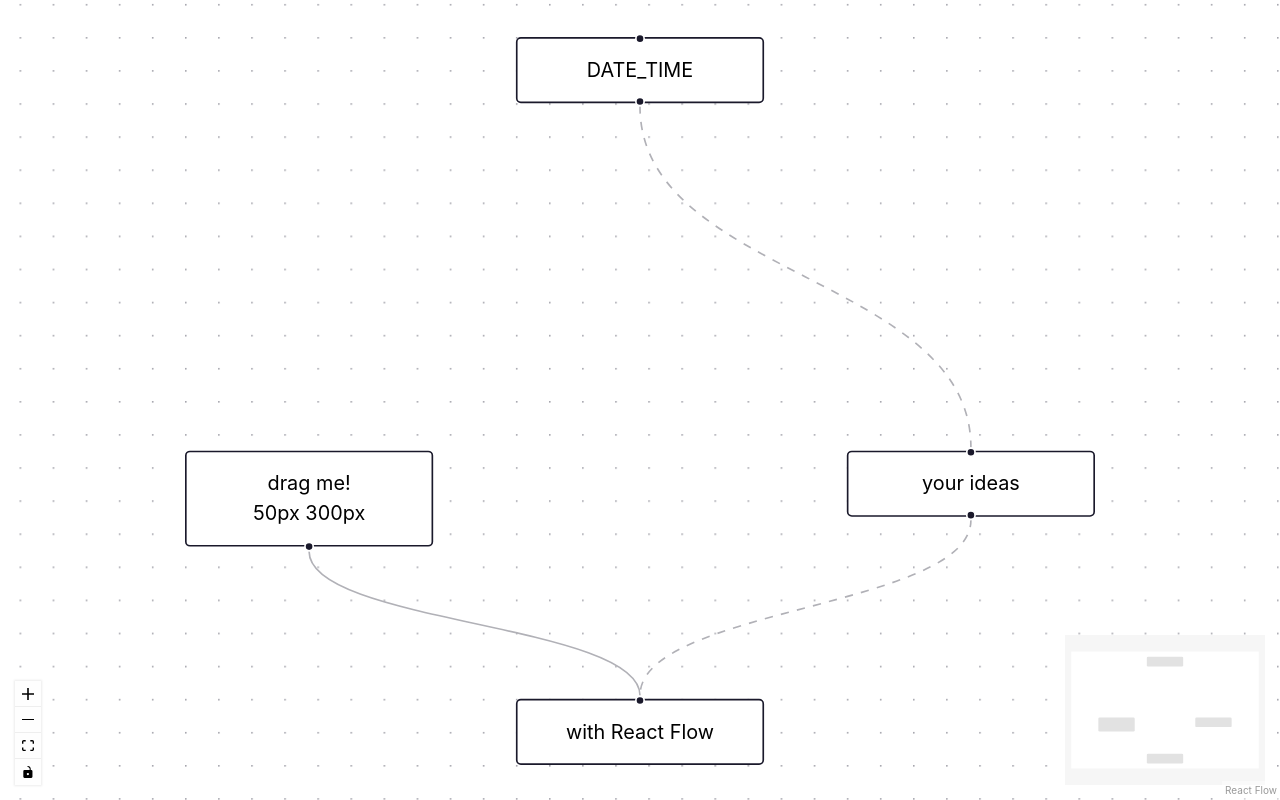
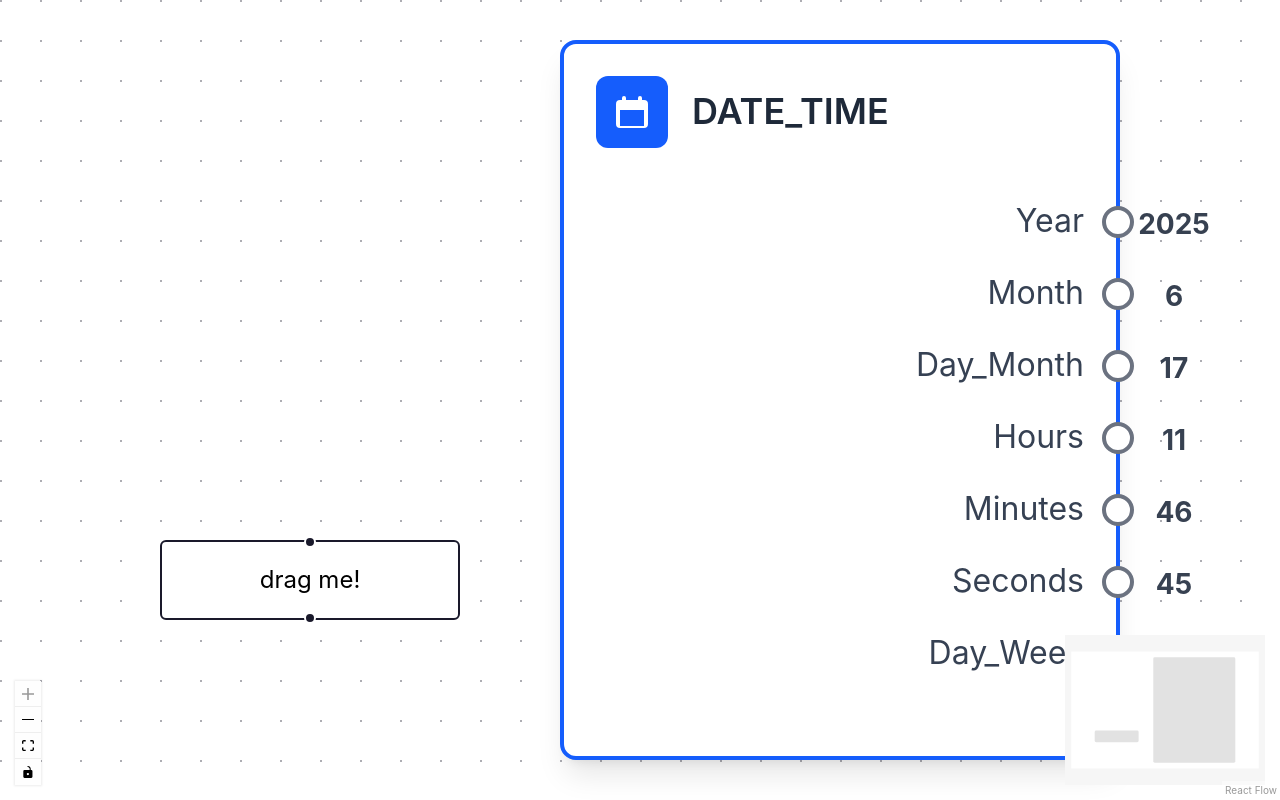
Before and after one commit to BossBGG/reactflow, a React (Vite) app: page / in a window 1280 px wide. Built offline with nearby package versions, Linux system fonts and the light colour scheme; the HTML template or start-up script is replaced by a standard one.

Commit message:
update2 commit

```diff
--- a/src/nodes/DateTimeNode.tsx
+++ b/src/nodes/DateTimeNode.tsx
@@ -1,19 +1,39 @@
-import React, { memo } from 'react';
-import { Handle, Position } from '@xyflow/react';
-import { type DateTimeNode } from "./";
+import React, { memo } from "react";
+import { Handle, Position, type NodeProps } from "@xyflow/react";
+
+// กำหนด type ภายในไฟล์
+interface DateTimeNodeData {
+  label: string;
+  value: {
+    Year: number;
+    Month: number;
+    Day_Month: number;
+    Hours: number;
+    Minutes: number;
+    Seconds: number;
+    Day_Week: number;
+  };
+}
 
 const DEFAULT_HANDLE_STYLE = {
-  width: 8,
-  height: 8,
-  right: -4,
-  background: '#6B7280',
-  border: '2px solid #fff',
+  width: 16,
+  height: 16,
+  right: -1,
+  background: "#ffffff",
+  border: "2px solid #6B7280",
+  borderRadius: "50%",
+  display: "flex",
+  alignItems: "center",
+  justifyContent: "center",
+  fontSize: "14px",
+  fontWeight: "bold",
+  color: "#374151",
+  zIndex: 10,
 };
 
-export default memo(({ data, isConnectable }: { data: DateTimeNode['data'], isConnectable?: boolean }) => {
+export default memo(({ data, isConnectable }: NodeProps<DateTimeNodeData>) => {
   return (
-    <>
-      <div className="bg-white border-2 border-blue-600 rounded-lg p-4 shadow-lg min-w-[280px]">
+    <div className="h-[360px] bg-white border-2 border-blue-600 rounded-lg p-4 shadow-lg min-w-[280px] relative">
       {/* Header with calendar icon */}
       <div className="flex items-center gap-3 mb-4">
         <div className="bg-blue-600 p-2 rounded-md">
@@ -22,117 +42,64 @@ export default memo(({ data, isConnectable }: { data: DateTimeNode['data'], isCo
             fill="currentColor"
             viewBox="0 0 20 20"
           >
-              <path d="M6 2a1 1 0 00-1 1v1H4a2 2 0 00-2 2v10a2 2 0 002 2h12a2 2 0 002-2V6a2 2 0 00-2-2h-1V3a1 1 0 10-2 0v1H7V3a1 1 0 00-1-1zM4 9h12v8H4V9z"/>
+            <path d="M6 2a1 1 0 00-1 1v1H4a2 2 0 00-2 2v10a2 2 0 002 2h12a2 2 0 002-2V6a2 2 0 00-2-2h-1V3a1 1 0 10-2 0v1H7V3a1 1 0 00-1-1zM4 9h12v8H4V9z" />
           </svg>
         </div>
         <h3 className="font-semibold text-lg text-gray-800">DATE_TIME</h3>
       </div>
 
-        {/* Data fields container */}
-        <div className="space-y-3">
+      <div className="flex flex-col mt-6 items-end gap-y-3 ">
         {/* Year */}
-          <div className="flex items-center h-6">
+        <div className="flex items-center h-6 ">
           <span className="text-gray-700 flex-1">Year</span>
-            <div className="flex items-center gap-3 pr-4">
-              <div className="w-3 h-3 bg-gray-300 rounded-full"></div>
-              <span className="font-medium text-right min-w-[40px]">{data.value.Year}</span>
-            </div>
         </div>
 
         {/* Month - with blue highlight */}
         <div className="flex items-center h-6">
           <span className="text-gray-700 flex-1">Month</span>
-            <div className="flex items-center gap-3 pr-4">
-              <div className="w-3 h-3 bg-blue-400 rounded-full"></div>
-              <span className="font-medium text-right min-w-[40px] text-blue-600">{data.value.Month}</span>
-            </div>
         </div>
 
         {/* Day_Month */}
         <div className="flex items-center h-6">
           <span className="text-gray-700 flex-1">Day_Month</span>
-            <div className="flex items-center gap-3 pr-4">
-              <div className="w-3 h-3 bg-gray-300 rounded-full"></div>
-              <span className="font-medium text-right min-w-[40px]">{data.value.Day_Month}</span>
-            </div>
         </div>
 
         {/* Hours */}
         <div className="flex items-center h-6">
           <span className="text-gray-700 flex-1">Hours</span>
-            <div className="flex items-center gap-3 pr-4">
-              <div className="w-3 h-3 bg-gray-300 rounded-full"></div>
-              <span className="font-medium text-right min-w-[40px]">{data.value.Hours}</span>
-            </div>
         </div>
 
         {/* Minutes */}
         <div className="flex items-center h-6">
           <span className="text-gray-700 flex-1">Minutes</span>
-            <div className="flex items-center gap-3 pr-4">
-              <div className="w-3 h-3 bg-gray-300 rounded-full"></div>
-              <span className="font-medium text-right min-w-[40px]">{data.value.Minutes}</span>
-            </div>
         </div>
 
         {/* Seconds */}
         <div className="flex items-center h-6">
           <span className="text-gray-700 flex-1">Seconds</span>
-            <div className="flex items-center gap-3 pr-4">
-              <div className="w-3 h-3 bg-gray-300 rounded-full"></div>
-              <span className="font-medium text-right min-w-[40px]">{data.value.Seconds}</span>
-            </div>
         </div>
 
         {/* Day_Week - with blue highlight */}
         <div className="flex items-center h-6">
           <span className="text-gray-700 flex-1">Day_Week</span>
-            <div className="flex items-center gap-3 pr-4">
-              <div className="w-3 h-3 bg-blue-400 rounded-full"></div>
-              <span className="font-medium text-right min-w-[40px] text-blue-600">{data.value.Day_Week}</span>
-            </div>
         </div>
       </div>
 
-        {/* Blue connecting lines */}
-        <div
-          className="absolute w-6 h-px bg-blue-400"
-          style={{
-            right: '2px',
-            top: '133px'
-          }}
-        ></div>
-
-        <div
-          className="absolute w-6 h-px bg-blue-400"
-          style={{
-            right: '2px',
-            top: '309px'
-          }}
-        ></div>
-
-        {/* Vertical blue line */}
-        <div
-          className="absolute w-px bg-blue-400"
-          style={{
-            right: '8px',
-            top: '133px',
-            height: '176px'
-          }}
-        ></div>
-
-        {/* All Handles using the same approach as CustomNode */}
+      {/* All Handles with text labels */}
       <Handle
         type="source"
         id="year"
         position={Position.Right}
         style={{
           ...DEFAULT_HANDLE_STYLE,
-            top: '92px',
-            background: '#6B7280'
+          top: "89px",
+
+          borderColor: "#6B7280",
         }}
         isConnectable={isConnectable}
-        />
+      >
+        <div className="ml-14">{data.value.Year}</div>
+      </Handle>
 
       <Handle
         type="source"
@@ -140,11 +107,13 @@ export default memo(({ data, isConnectable }: { data: DateTimeNode['data'], isCo
         position={Position.Right}
         style={{
           ...DEFAULT_HANDLE_STYLE,
-            top: '128px',
-            background: '#3B82F6'
+          top: "125px",
+          borderColor: "#6B7280",
         }}
         isConnectable={isConnectable}
-        />
+      >
+        <div className="ml-14">{data.value.Month}</div>
+      </Handle>
 
       <Handle
         type="source"
@@ -152,11 +121,13 @@ export default memo(({ data, isConnectable }: { data: DateTimeNode['data'], isCo
         position={Position.Right}
         style={{
           ...DEFAULT_HANDLE_STYLE,
-            top: '164px',
-            background: '#6B7280'
+          top: "161px", // ปรับให้ตรงกับแถว Day_Month
+          borderColor: "#6B7280",
         }}
         isConnectable={isConnectable}
-        />
+      >
+        <div className="ml-14">{data.value.Day_Month}</div>
+      </Handle>
 
       <Handle
         type="source"
@@ -164,11 +135,13 @@ export default memo(({ data, isConnectable }: { data: DateTimeNode['data'], isCo
         position={Position.Right}
         style={{
           ...DEFAULT_HANDLE_STYLE,
-            top: '200px',
-            background: '#6B7280'
+          top: "197px",
+          borderColor: "#6B7280",
         }}
         isConnectable={isConnectable}
-        />
+      >
+        <div className="ml-14">{data.value.Hours}</div>
+      </Handle>
 
       <Handle
         type="source"
@@ -176,11 +149,13 @@ export default memo(({ data, isConnectable }: { data: DateTimeNode['data'], isCo
         position={Position.Right}
         style={{
           ...DEFAULT_HANDLE_STYLE,
-            top: '236px',
-            background: '#6B7280'
+          top: "233px", // ปรับให้ตรงกับแถว Minutes
+          borderColor: "#6B7280",
         }}
         isConnectable={isConnectable}
-        />
+      >
+        <div className="ml-14">{data.value.Minutes}</div>
+      </Handle>
 
       <Handle
         type="source"
@@ -188,11 +163,13 @@ export default memo(({ data, isConnectable }: { data: DateTimeNode['data'], isCo
         position={Position.Right}
         style={{
           ...DEFAULT_HANDLE_STYLE,
-            top: '272px',
-            background: '#6B7280'
+          top: "269px",
+          borderColor: "#6B7280",
         }}
         isConnectable={isConnectable}
-        />
+      >
+        <div className="ml-14">{data.value.Seconds}</div>
+      </Handle>
 
       <Handle
         type="source"
@@ -200,12 +177,13 @@ export default memo(({ data, isConnectable }: { data: DateTimeNode['data'], isCo
         position={Position.Right}
         style={{
           ...DEFAULT_HANDLE_STYLE,
-            top: '308px',
-            background: '#3B82F6'
+          top: "305px", // ปรับให้ตรงกับแถว Day_Week
+          borderColor: "#6B7280",
         }}
         isConnectable={isConnectable}
-        />
+      >
+        <div className="ml-14">{data.value.Day_Week}</div>
+      </Handle>
     </div>
-    </>
   );
 });
--- /dev/null
+++ b/src/nodes/LoG.tsx
@@ -0,0 +1,40 @@
+import React, { memo } from "react";
+import { Handle, Position, type NodeProps } from "@xyflow/react";
+import { nodeTypes } from ".";
+
+
+interface InputNodeData {
+    value: string;
+}
+
+const DEFAULT_HANDLE_STYLE = {
+  width: 16,
+  height: 16,
+  right: -1,
+  background: "#ffffff",
+  border: "2px solid #6B7280",
+  borderRadius: "50%",
+  display: "flex",
+  alignItems: "center",
+  justifyContent: "center",
+  fontSize: "14px",
+  fontWeight: "bold",
+  color: "#374151",
+  zIndex: 10,
+};
+
+export default memo(({ data , isConnenctable}: NodeProps<InputNodeData>) => {
+    return(
+
+        <div className=" bg-white border-2 border-pink-500 rounded-lg p-4 shadow-lg min-w-[280px] relative">
+            {/* Header with calendar icon */}
+            <div className="flex items-center gap-3 mb-4">
+                <div className="border-pink-500 p-2 rounded-md">
+
+                </div>
+
+            </div>
+
+        </div>
+    )
+})
--- a/src/nodes/index.ts
+++ b/src/nodes/index.ts
@@ -1,6 +1,6 @@
 import type { Node, NodeTypes, BuiltInNode } from "@xyflow/react";
 import { PositionLoggerNode } from "./PositionLoggerNode";
-import { DateTimeNode } from "./DateTimeNode";
+import DateTimeNodeComponent from "./DateTimeNode"; // แก้ไข import ให้ถูกต้อง
 
 export type PositionLoggerNode = Node<
   {
@@ -25,6 +25,13 @@ export type DateTimeNode = Node<
   "datetime"
 >;
 
+export type LoG = Node<
+  {
+    value: string
+  },
+  "LoG"
+>;
+
 export type AppNode = BuiltInNode | PositionLoggerNode | DateTimeNode;
 
 export const initialNodes: AppNode[] = [
@@ -47,25 +54,15 @@ export const initialNodes: AppNode[] = [
   },
   {
     id: "b",
-    type: "position-logger",
+    type: "LoG",
     position: { x: 50, y: 300 },
     data: { label: "drag me!" },
   },
-  {
-    id: "c",
-    position: { x: 450, y: 300 },
-    data: { label: "your ideas" }
-  },
-  {
-    id: "d",
-    type: "output",
-    position: { x: 250, y: 450 },
-    data: { label: "with React Flow" },
-  },
+
 ];
 
 export const nodeTypes = {
   "position-logger": PositionLoggerNode,
-  "datetime": DateTimeNode,
+  "datetime": DateTimeNodeComponent, // ใช้ component ที่ import ถูกต้อง
   // Add any of your custom nodes here!
 } satisfies NodeTypes;
```
Lines whose indentation alone changed are shown as unchanged.
